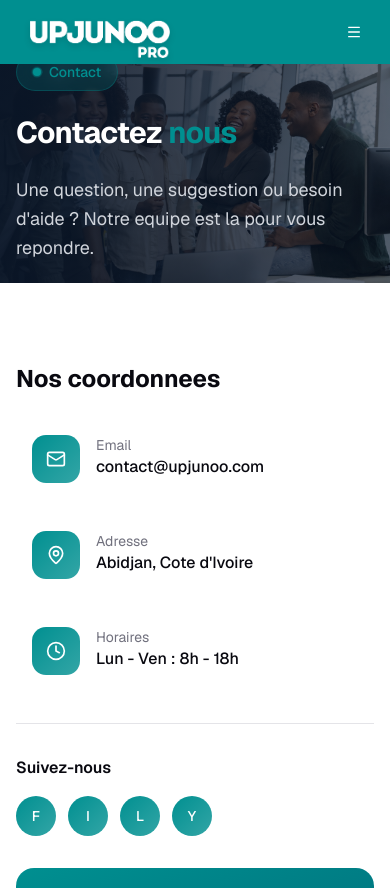
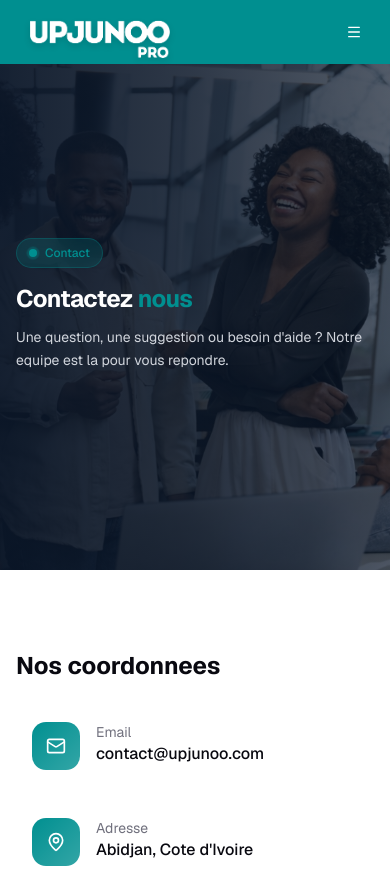
Before and after one commit to kevkotuto/upjunoo-pro, a Next.js app: page /contact in a window 390 px wide. Shown: the top 888 px of the page. Built offline with nearby package versions, Linux system fonts and the light colour scheme.

Commit message:
responsiviter des hero section

```diff
--- a/app/livraison/page.tsx
+++ b/app/livraison/page.tsx
@@ -134,7 +134,7 @@ export default function LivraisonPage() {
             </h2>
           </motion.div>
 
-          <div className="grid md:grid-cols-3 gap-6 max-w-4xl mx-auto">
+          <div className="grid sm:grid-cols-2 md:grid-cols-3 gap-4 sm:gap-6 max-w-4xl mx-auto">
             {deliveryTypes.map((type, index) => (
               <motion.div
                 key={type.title}
--- a/app/location/page.tsx
+++ b/app/location/page.tsx
@@ -164,7 +164,7 @@ export default function LocationPage() {
             </p>
           </motion.div>
 
-          <div className="grid md:grid-cols-3 gap-8">
+          <div className="grid sm:grid-cols-2 lg:grid-cols-3 gap-4 sm:gap-6 lg:gap-8">
             {vehicleCategories.map((category, index) => (
               <motion.div
                 key={category.name}
--- a/app/offres-partenaires/franchises/page.tsx
+++ b/app/offres-partenaires/franchises/page.tsx
@@ -370,7 +370,7 @@ export default function FranchisesPage() {
             </p>
           </motion.div>
 
-          <div className="grid lg:grid-cols-3 gap-6">
+          <div className="grid sm:grid-cols-2 lg:grid-cols-3 gap-4 sm:gap-6">
             {[
               {
                 src: "/images/screenshots/partenaire-dashboard.jpeg",
--- a/app/offres-partenaires/page.tsx
+++ b/app/offres-partenaires/page.tsx
@@ -69,7 +69,7 @@ export default function OffresPartenairesPage() {
 
       <section className="py-20 lg:py-28">
         <div className="max-w-7xl mx-auto px-4 sm:px-6 lg:px-8">
-          <div className="grid lg:grid-cols-3 gap-8">
+          <div className="grid sm:grid-cols-2 lg:grid-cols-3 gap-4 sm:gap-6 lg:gap-8">
             {offres.map((offre, index) => (
               <motion.div
                 key={offre.title}
--- a/app/offres-partenaires/partenaires/page.tsx
+++ b/app/offres-partenaires/partenaires/page.tsx
@@ -229,7 +229,7 @@ export default function PartenairesPage() {
             </p>
           </motion.div>
 
-          <div className="grid lg:grid-cols-3 gap-6">
+          <div className="grid sm:grid-cols-2 lg:grid-cols-3 gap-4 sm:gap-6">
             {[
               {
                 src: "/images/screenshots/partenaire-dashboard.jpeg",
--- a/app/support/page.tsx
+++ b/app/support/page.tsx
@@ -159,7 +159,7 @@ export default function SupportPage() {
             </p>
           </motion.div>
 
-          <div className="grid md:grid-cols-3 gap-6">
+          <div className="grid sm:grid-cols-2 md:grid-cols-3 gap-4 sm:gap-6">
             {supportChannels.map((channel, index) => (
               <motion.div
                 key={channel.title}
--- a/components/sections/page-hero.tsx
+++ b/components/sections/page-hero.tsx
@@ -25,8 +25,8 @@ export function PageHero({
   if (backgroundImage) {
     return (
       <section className="relative pt-16 sm:pt-20 bg-[#0a1628]">
-        {/* Image de fond - pleine largeur avec ratio 16:9 */}
-        <div className="relative w-full aspect-video">
+        {/* Image de fond - hauteur min sur mobile, ratio 16:9 sur desktop */}
+        <div className="relative w-full min-h-[60vh] sm:min-h-0 sm:aspect-video">
           <Image
             src={backgroundImage}
             alt=""
@@ -35,18 +35,18 @@ export function PageHero({
             priority
           />
           {/* Overlay sombre pour la lisibilite */}
-          <div className="absolute inset-0 bg-gradient-to-r from-[#0a1628]/95 via-[#0a1628]/80 to-[#0a1628]/60" />
+          <div className="absolute inset-0 bg-gradient-to-r from-[#0a1628]/95 via-[#0a1628]/85 to-[#0a1628]/70 sm:from-[#0a1628]/95 sm:via-[#0a1628]/80 sm:to-[#0a1628]/60" />
 
           {/* Contenu positionne sur l'image */}
           <div className="absolute inset-0 flex items-center">
-            <div className="max-w-7xl mx-auto px-4 sm:px-6 lg:px-8 w-full">
+            <div className="max-w-7xl mx-auto px-4 sm:px-6 lg:px-8 w-full py-8 sm:py-0">
               <div className="max-w-2xl">
                 {badge && (
                   <motion.span
                     initial={{ opacity: 0, x: -20 }}
                     animate={{ opacity: 1, x: 0 }}
                     transition={{ delay: 0.1, duration: 0.5 }}
-                    className="inline-flex items-center gap-2 px-4 py-2 rounded-full bg-primary/20 backdrop-blur-sm text-primary text-sm font-medium mb-6 border border-primary/30"
+                    className="inline-flex items-center gap-2 px-3 sm:px-4 py-1.5 sm:py-2 rounded-full bg-primary/20 backdrop-blur-sm text-primary text-xs sm:text-sm font-medium mb-4 sm:mb-6 border border-primary/30"
                   >
                     <span className="relative flex h-2 w-2">
                       <span className="animate-ping absolute inline-flex h-full w-full rounded-full bg-primary opacity-75" />
@@ -60,7 +60,7 @@ export function PageHero({
                   initial={{ opacity: 0, y: 20 }}
                   animate={{ opacity: 1, y: 0 }}
                   transition={{ delay: 0.2 }}
-                  className="text-3xl sm:text-4xl md:text-5xl lg:text-6xl font-bold tracking-tight mb-6 text-white"
+                  className="text-2xl sm:text-3xl md:text-4xl lg:text-5xl xl:text-6xl font-bold tracking-tight mb-3 sm:mb-4 md:mb-6 text-white leading-tight"
                 >
                   {title}{" "}
                   {highlight && (
@@ -72,7 +72,7 @@ export function PageHero({
                   initial={{ opacity: 0, y: 20 }}
                   animate={{ opacity: 1, y: 0 }}
                   transition={{ delay: 0.3 }}
-                  className="text-lg md:text-xl text-gray-300 mb-8 leading-relaxed"
+                  className="text-sm sm:text-base md:text-lg lg:text-xl text-gray-300 mb-6 sm:mb-8 leading-relaxed"
                 >
                   {description}
                 </motion.p>
```
